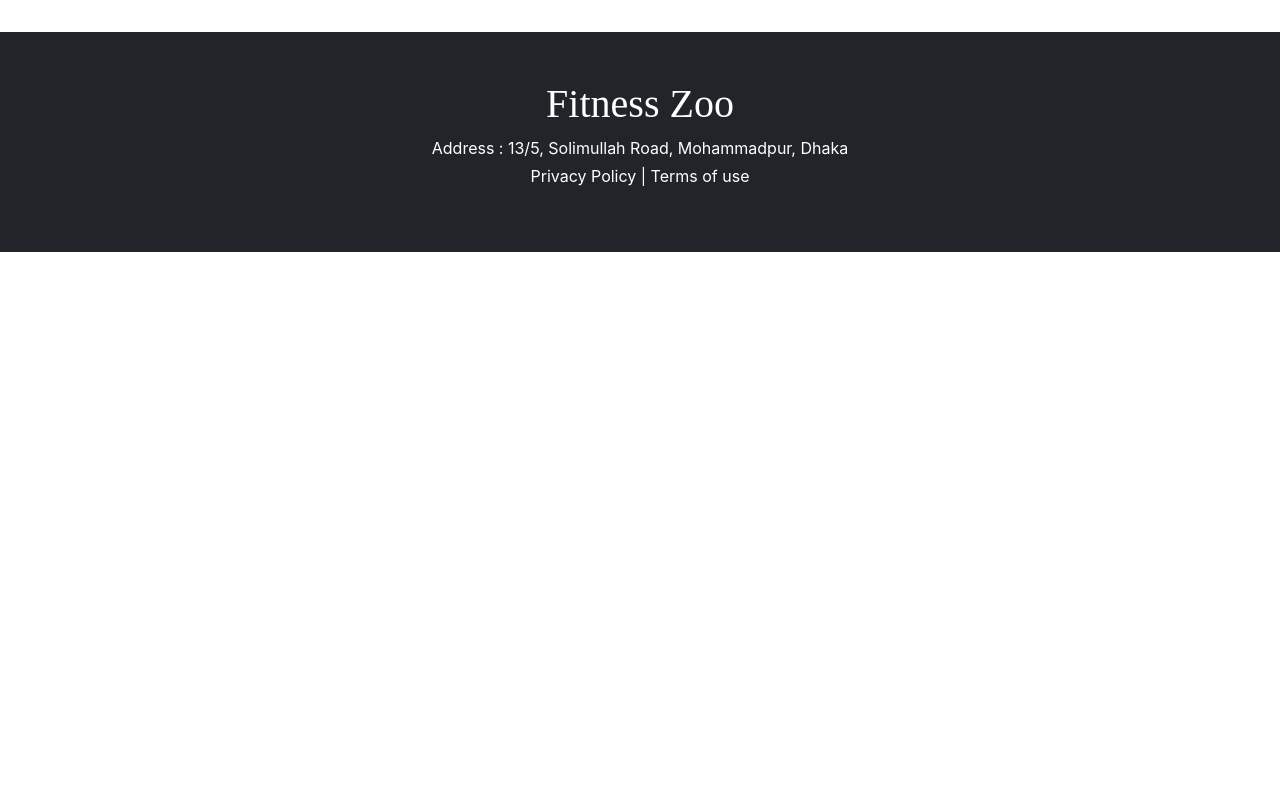
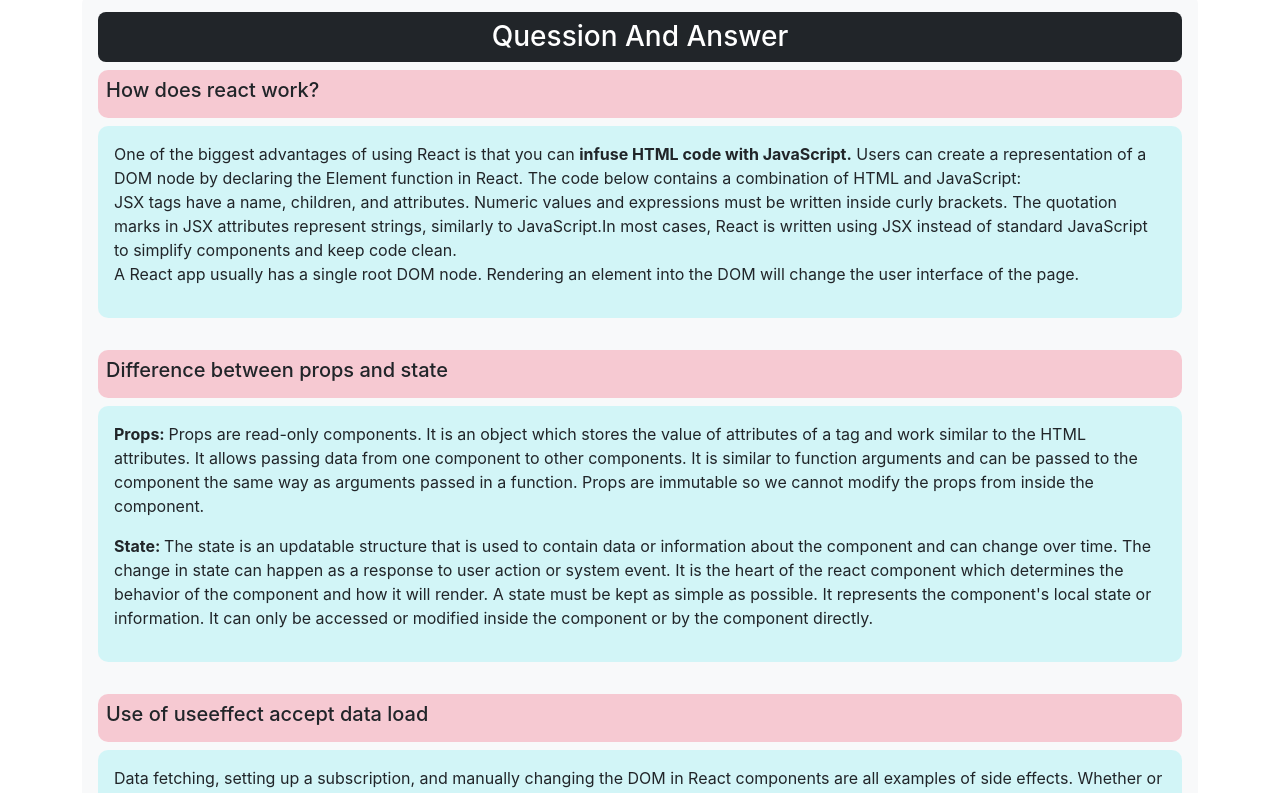
Before and after one commit to HazratAli-pixel/Fitness-Zoo, a React (Create React App) app: page / in a window 1280 px wide. Shown: the part 1600-2393 px from the top of the page. Before the commit the page ends 1852 px from the top, so only its background shows below. Built offline with nearby package versions, Linux system fonts and the light colour scheme.

Commit message:
fitness Zoo

```diff
--- a/src/App.js
+++ b/src/App.js
@@ -5,6 +5,7 @@
 import Contentsection from './components/Contentsection/Contentsection';
 import Footer from './components/Footer/Footer';
 import Header from './components/Header/Header';
+import QuessionPart from './components/QuessionPart/QuessionPart';
 
 function App() {
   useEffect(()=>{
@@ -14,8 +15,8 @@
     <div className="App">
       <Header></Header>
       <Contentsection></Contentsection>
+      <QuessionPart></QuessionPart>
       <Footer></Footer>
-
     </div>
   );
 }
--- a/src/components/Contentsection/Contentsection.js
+++ b/src/components/Contentsection/Contentsection.js
@@ -25,9 +25,9 @@
     },[])
 
     return(
-        <div className='shop-container container'>
-            <div className='row d-flex p-2'>
-                <div className="products-container col-9 d-flex flex-wrap bg-light rounded-3">
+        <div className='container'>
+            <div className='row d-flex m-0 py-3 px-0'>
+                <div className="col-9 d-flex flex-wrap bg-light rounded-3">
                 <h3 style={{fontFamily: 'Dela Gothic One'}} className='fw-bolder text-start w-100 p-2 pt-4'>Select Todays Activitis</h3>
                     {
                         info.map((cart_data)=> <Cart handleClick={handleClick} key={cart_data._id} cart={cart_data}></Cart>)
--- /dev/null
+++ b/src/components/QuessionPart/QuessionPart.css
@@ -0,0 +1,8 @@
+.aColor {
+  background-color: rgba(174, 242, 245, 0.5);
+  border-radius: 10px;
+}
+.qColor {
+  background-color: rgba(245, 154, 171, 0.5);
+  border-radius: 10px;
+}
--- /dev/null
+++ b/src/components/QuessionPart/QuessionPart.js
@@ -0,0 +1,43 @@
+import React from 'react';
+import './QuessionPart.css';
+
+const QuessionPart = () => {
+    return (
+        <div className='container'>
+            <div className='row bg-light rounded-3 m-0'>
+                <div className="col-12 p-3 text-start">
+                    <h3 className='bg-dark text-white rounded-3 text-center p-2'>Quession And Answer</h3>
+                    <div className='qColor p-2 mb-2'>
+                        <h5>How does react work?</h5>
+                    </div>
+                    <div className='aColor p-3'>
+                        <p>One of the biggest advantages of using React is that you can <strong>infuse HTML code with JavaScript.</strong> Users can create a representation of a DOM node by declaring the Element function in React. The code below contains a combination of HTML and JavaScript:
+                            <br /> JSX tags have a name, children, and attributes. Numeric values and expressions must be written inside curly brackets. The quotation marks in JSX attributes represent strings, similarly to JavaScript.In most cases, React is written using JSX instead of standard JavaScript to simplify components and keep code clean.
+                            <br />A React app usually has a single root DOM node. Rendering an element into the DOM will change the user interface of the page.
+                        </p>
+                    </div>
+                </div>
+                <div className="col-12 p-3 text-start">
+                    <div className='qColor p-2 mb-2'>
+                        <h5>Difference between props and state</h5>
+                    </div>
+                    <div className='aColor p-3'>
+                        <p><strong>Props: </strong>Props are read-only components. It is an object which stores the value of attributes of a tag and work similar to the HTML attributes. It allows passing data from one component to other components. It is similar to function arguments and can be passed to the component the same way as arguments passed in a function. Props are immutable so we cannot modify the props from inside the component.</p>
+                        <p><strong>State: </strong>The state is an updatable structure that is used to contain data or information about the component and can change over time. The change in state can happen as a response to user action or system event. It is the heart of the react component which determines the behavior of the component and how it will render. A state must be kept as simple as possible. It represents the component's local state or information. It can only be accessed or modified inside the component or by the component directly.</p>
+                    </div>
+                </div>
+                <div className="col-12 p-3 text-start">
+                    <div className='qColor p-2 mb-2'>
+                        <h5>Use of useeffect accept data load</h5>
+                    </div>
+                    <div className='aColor p-3'>
+                        <p>Data fetching, setting up a subscription, and manually changing the DOM in React components are all examples of side effects. Whether or not you’re used to calling these operations “side effects” (or just “effects”), you’ve likely performed them in your components before.</p>
+                        <p>Sometimes, we want to run some additional code after React has updated the DOM. Network requests, manual DOM mutations, and logging are common examples of effects that don’t require a cleanup. We say that because we can run them and immediately forget about them. Let’s compare how classes and Hooks let us express such side effects.</p>
+                    </div>
+                </div>
+            </div>
+        </div>
+    );
+};
+
+export default QuessionPart;
```
